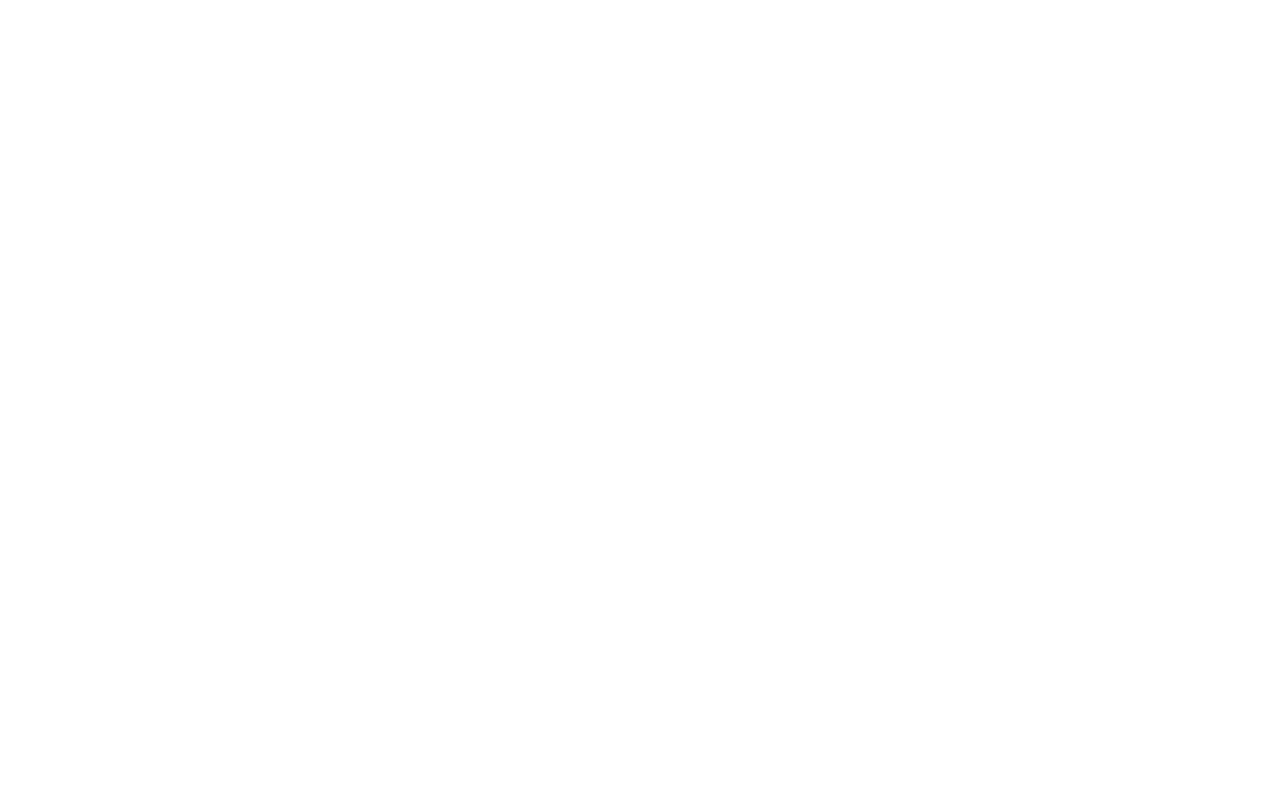
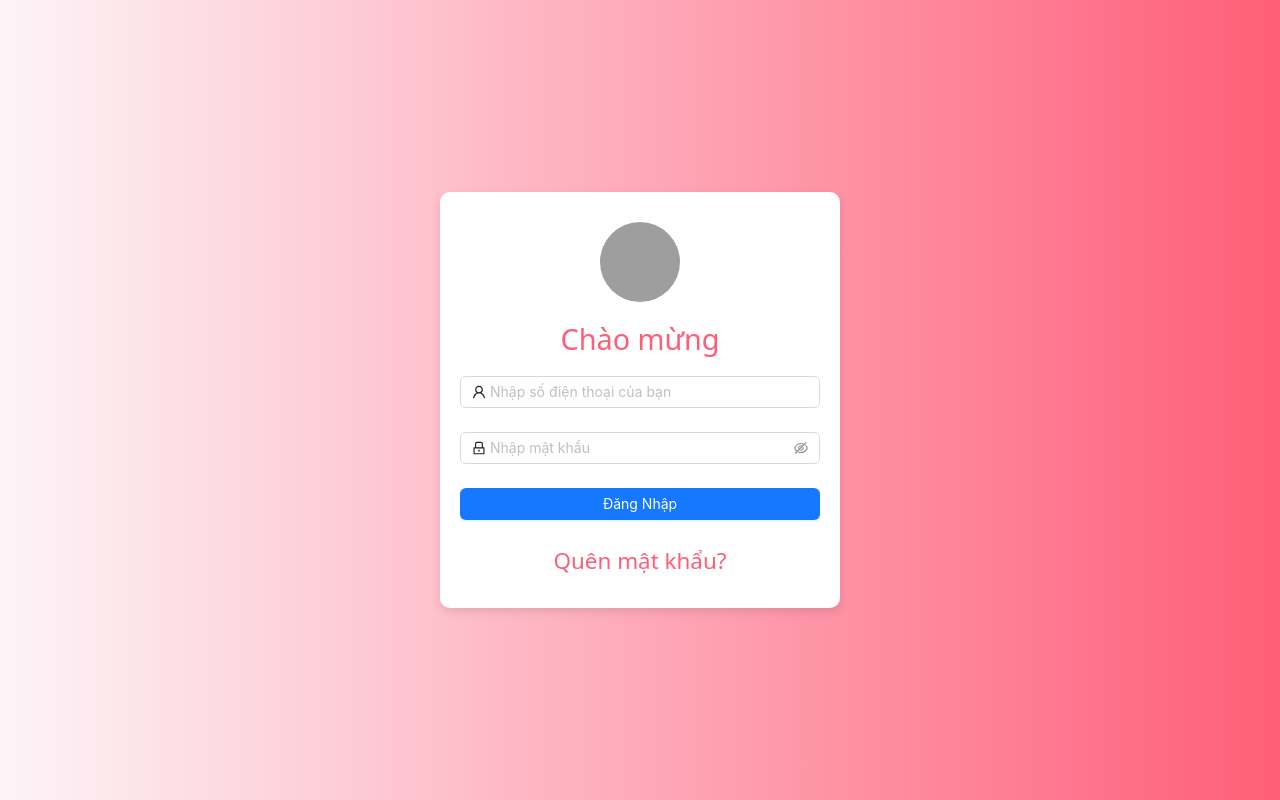
Before and after one commit to lowkey-team/admin-DACN, a React (Create React App) app: page / in a window 1280 px wide. Before the commit this address had no page. Built offline with nearby package versions, Linux system fonts and the light colour scheme; grey boxes are pictures that could not be loaded.

Commit message:
fix Auth

```diff
--- a/src/App.js
+++ b/src/App.js
@@ -1,18 +1,16 @@
 import { Routes, Route } from 'react-router-dom';
-import { publicRoutes } from './Routes';
+import DefaultLayout from './components/Layout/DefaultLayout';
+import PrivateRoute from './components/PrivateRoute'; // Import đúng PrivateRoute
 import { Fragment } from 'react';
-import { DefaultLayout } from './components/Layout';
+import { privateRoutes, publicRoutes } from './Routes';
 
 function App() {
     return (
         <div className="App">
-           <Routes>
+            <Routes>
                 {publicRoutes.map((route, index) => {
                     const Page = route.component;
-                    const Layout =
-                        route.layout === null
-                            ? Fragment
-                            : route.layout || DefaultLayout;
+                    const Layout = route.layout === null ? Fragment : route.layout || DefaultLayout;
 
                     return (
                         <Route
@@ -26,6 +24,25 @@ function App() {
                         />
                     );
                 })}
+
+                {privateRoutes.map((route, index) => {
+                    const Page = route.component;
+                    const Layout = route.layout === null ? Fragment : route.layout || DefaultLayout;
+
+                    return (
+                        <Route
+                            key={index}
+                            path={route.path}
+                            element={
+                                <PrivateRoute>
+                                    <Layout>
+                                        <Page />
+                                    </Layout>
+                                </PrivateRoute>
+                            }
+                        />
+                    );
+                })}
             </Routes>
         </div>
     );
--- a/src/Routes/index.js
+++ b/src/Routes/index.js
@@ -1,4 +1,26 @@
+// // HeaderOnly Layout
+// import { DefaultLayout } from '~/components/Layout';
+// import AddMoreProduct from '~/pages/AddMoreProduct';
+// import CategoryManager from '~/pages/CategoryManager';
+// import CustomerManagement from '~/pages/CustomerManagement';
+// import Invoice from '~/pages/Invoice';
+// import Login from '~/pages/Login';
+// import Product from '~/pages/Product';
+// //Public Routes
+// const publicRoutes = [
+//     { path: '/addmoreproduct', component: AddMoreProduct },
+//     { path: '/customer', component: CustomerManagement },
+//     { path: '/invoice', component: Invoice },
+//     { path: '/category', component: CategoryManager },
+//     { path: '/login', component: Login, layout: null },
+// ];
+
+// const privateRoutes = [{ path: '/product', component: Product }];
+
+// export { publicRoutes, privateRoutes };
 // HeaderOnly Layout
+import React from 'react';
+import { Route, Navigate } from 'react-router-dom';
 import { DefaultLayout } from '~/components/Layout';
 import AddMoreProduct from '~/pages/AddMoreProduct';
 import CategoryManager from '~/pages/CategoryManager';
@@ -6,18 +28,15 @@ import CustomerManagement from '~/pages/CustomerManagement';
 import Invoice from '~/pages/Invoice';
 import Login from '~/pages/Login';
 import Product from '~/pages/Product';
-//Public Routes
-const publicRoutes = [
+
+const publicRoutes = [{ path: '/', component: Login, layout: null }];
+
+const privateRoutes = [
     { path: '/product', component: Product },
     { path: '/addmoreproduct', component: AddMoreProduct },
     { path: '/customer', component: CustomerManagement },
     { path: '/invoice', component: Invoice },
     { path: '/category', component: CategoryManager },
-    { path: '/login', component: Login, layout: null},
-
 ];
 
-//Private Routers
-const privateRoutes = [];
-
 export { publicRoutes, privateRoutes };
--- a/src/apis/Auth.js
+++ b/src/apis/Auth.js
@@ -3,6 +3,6 @@ import { API_ROOT } from '../utils/contants';
 import axios from 'axios';
 
 export const loginAdminAPI = async (formData) => {
-    const response = await axios.get(`${API_ROOT}/v1/Auth/login`, formData);
-    return response;
+    const response = await axios.post(`${API_ROOT}/v1/Auth/login`, formData);
+    return response.data;
 };
--- a/src/components/Layout/DefaultLayout/index.js
+++ b/src/components/Layout/DefaultLayout/index.js
@@ -1,4 +1,4 @@
-import React, { useState } from 'react';
+import React, { useEffect, useState } from 'react';
 import {
     MenuFoldOutlined,
     MenuUnfoldOutlined,
@@ -10,12 +10,13 @@ import {
     PieChartOutlined,
     FileTextOutlined,
     CustomerServiceOutlined,
+    LogoutOutlined,
     TagOutlined,
 } from '@ant-design/icons';
-import { Button, Layout, Menu, theme, Dropdown } from 'antd';
+import { Button, Layout, Menu, theme, Dropdown, message } from 'antd';
 import classNames from 'classnames/bind';
 import style from './Layout.module.scss';
-import { Link } from 'react-router-dom';
+import { Link, useNavigate } from 'react-router-dom';
 
 const cx = classNames.bind(style);
 const { Header, Sider, Content } = Layout;
@@ -39,10 +40,20 @@ const App = ({ children }) => {
     const [collapsed, setCollapsed] = useState(false);
     const [selectedColor, setSelectedColor] = useState('#9CD3D8');
     const [selectedKey, setSelectedKey] = useState(null);
+    const [userName, setUserName] = useState('');
     const {
         token: { colorBgContainer, borderRadiusLG },
     } = theme.useToken();
 
+    useEffect(() => {
+        const fullName = sessionStorage.getItem('fullName');
+        console.log(fullName);
+        if (fullName) {
+            setUserName(fullName);
+        }
+    }, []);
+
+    const navigate = useNavigate();
     const handleColorChange = (color) => {
         setSelectedColor(color);
     };
@@ -52,6 +63,14 @@ const App = ({ children }) => {
     };
 
     const textColor = getTextColor(selectedColor);
+
+    const handleLogout = () => {
+        sessionStorage.removeItem('token');
+        sessionStorage.removeItem('id');
+        sessionStorage.removeItem('fullName');
+        message.success('Đăng xuất thành công');
+        navigate('/');
+    };
 
     return (
         <Layout className={cx('wrapper')}>
@@ -214,6 +233,20 @@ const App = ({ children }) => {
                     >
                         <Button style={{ backgroundColor: selectedColor, color: textColor }}>Chọn màu Theme</Button>
                     </Dropdown>
+
+                    <div className={cx('user-info')}>
+                        <Button type="link" style={{ color: textColor }}>
+                            {userName ? `Xin chào, ${userName}` : 'Chào mừng'}
+                        </Button>
+                        <Button
+                            type="link"
+                            icon={<LogoutOutlined />}
+                            style={{ color: textColor }}
+                            onClick={handleLogout}
+                        >
+                            Đăng xuất
+                        </Button>
+                    </div>
                 </Header>
                 <Content
                     className={cx('content')}
--- /dev/null
+++ b/src/components/PrivateRoute/index.js
@@ -0,0 +1,13 @@
+import { Navigate, useLocation } from 'react-router-dom';
+
+const isAuthenticated = () => {
+    return localStorage.getItem('token');
+};
+
+const PrivateRoute = ({ children }) => {
+    const location = useLocation();
+
+    return isAuthenticated() ? children : <Navigate to="/login" state={{ from: location }} replace />;
+};
+
+export default PrivateRoute;
--- a/src/pages/Login/index.js
+++ b/src/pages/Login/index.js
@@ -1,67 +1,88 @@
-import React, { useState } from "react";
-import { Modal } from "antd";
-import classNames from "classnames/bind";
-import styles from "./Login.module.scss";
+import React, { useState } from 'react';
+import { Modal, Input, Button, Form, message } from 'antd';
+import { UserOutlined, LockOutlined } from '@ant-design/icons';
+import classNames from 'classnames/bind';
+import { useNavigate } from 'react-router-dom'; // Import useNavigate hook
+import styles from './Login.module.scss';
+
+import { loginAdminAPI } from '~/apis/Auth';
 
 const cx = classNames.bind(styles);
 
 function Login() {
     const [isModalOpen, setIsModalOpen] = useState(false);
+    const [loading, setLoading] = useState(false);
+    const navigate = useNavigate();
 
-  const handleSubmit = (e) => {
-    e.preventDefault();
+    const handleSubmit = async (values) => {
+        const { phone, password } = values;
+
+        setLoading(true);
+
+        try {
+            const response = await loginAdminAPI({ phone, password });
             setIsModalOpen(true);
+            sessionStorage.setItem('token', response.token);
+            sessionStorage.setItem('id', response.id);
+            sessionStorage.setItem('fullName', response.fullName);
             setTimeout(() => {
                 setIsModalOpen(false);
-    }, 2000);
+                navigate('/product');
+            }, 1000);
+
+            console.log('Đăng nhập thành công:', response);
+        } catch (error) {
+            setLoading(false);
+            message.error('Đăng nhập thất bại! Vui lòng kiểm tra lại thông tin');
+            console.error('Lỗi đăng nhập:', error);
+        }
     };
 
     return (
-    <div className={cx("wrapper")}>
-      <div className={cx("login-container")}>
-        <div className={cx("logo")}>
-          <img
-            src="https://picsum.photos/300/300"
-            alt="Logo"
+        <div className={cx('wrapper')}>
+            <div className={cx('login-container')}>
+                <div className={cx('logo')}>
+                    <img src="https://picsum.photos/300/300" alt="Logo" />
+                </div>
+                <h2 className={cx('title')}>Chào mừng</h2>
+                <Form onFinish={handleSubmit} className={cx('form')}>
+                    <Form.Item
+                        name="phone"
+                        rules={[
+                            { required: true, message: 'Vui lòng nhập số điện thoại của bạn!' },
+                            { pattern: /^[0-9]{10}$/, message: 'Số điện thoại không hợp lệ!' },
+                        ]}
+                    >
+                        <Input
+                            prefix={<UserOutlined />}
+                            type="tel"
+                            placeholder="Nhập số điện thoại của bạn"
+                            maxLength={10}
                         />
-        </div>
-        <h2 className={cx("title")}>Chào mừng</h2>
-        <form className={cx("form")} onSubmit={handleSubmit}>
-          <div className={cx("input-group")}>
-            <label htmlFor="email">Email</label>
-            <input
-              type="email"
-              id="email"
-              name="email"
-              placeholder="Nhập email của bạn"
-              required
-            />
-          </div>
-          <div className={cx("input-group")}>
-            <label htmlFor="password">Mật khẩu</label>
-            <input
-              type="password"
-              id="password"
-              name="password"
-              placeholder="Nhập mật khẩu"
-              required
-            />
-          </div>
-          <button type="submit" className={cx("login-button")}>
+                    </Form.Item>
+
+                    <Form.Item name="password" rules={[{ required: true, message: 'Vui lòng nhập mật khẩu!' }]}>
+                        <Input.Password prefix={<LockOutlined />} type="password" placeholder="Nhập mật khẩu" />
+                    </Form.Item>
+
+                    <Form.Item>
+                        <Button
+                            type="primary"
+                            htmlType="submit"
+                            block
+                            loading={loading} // Thêm trạng thái loading cho button
+                        >
                             Đăng Nhập
-          </button>
-        </form>
-        <div className={cx("footer")}>
+                        </Button>
+                    </Form.Item>
+                </Form>
+
+                <div className={cx('footer')}>
                     <a href="/forgot-password">Quên mật khẩu?</a>
                 </div>
             </div>
 
-      <Modal
-        title="Thông báo"
-        open={isModalOpen}
-        footer={null}
-        closable={false}
-      >
+            <Modal title="Thông báo" open={isModalOpen} footer={null} closable={false}>
                 <p>Đăng nhập thành công! Chào mừng bạn.</p>
             </Modal>
         </div>
```
Lines whose indentation alone changed are shown as unchanged.
